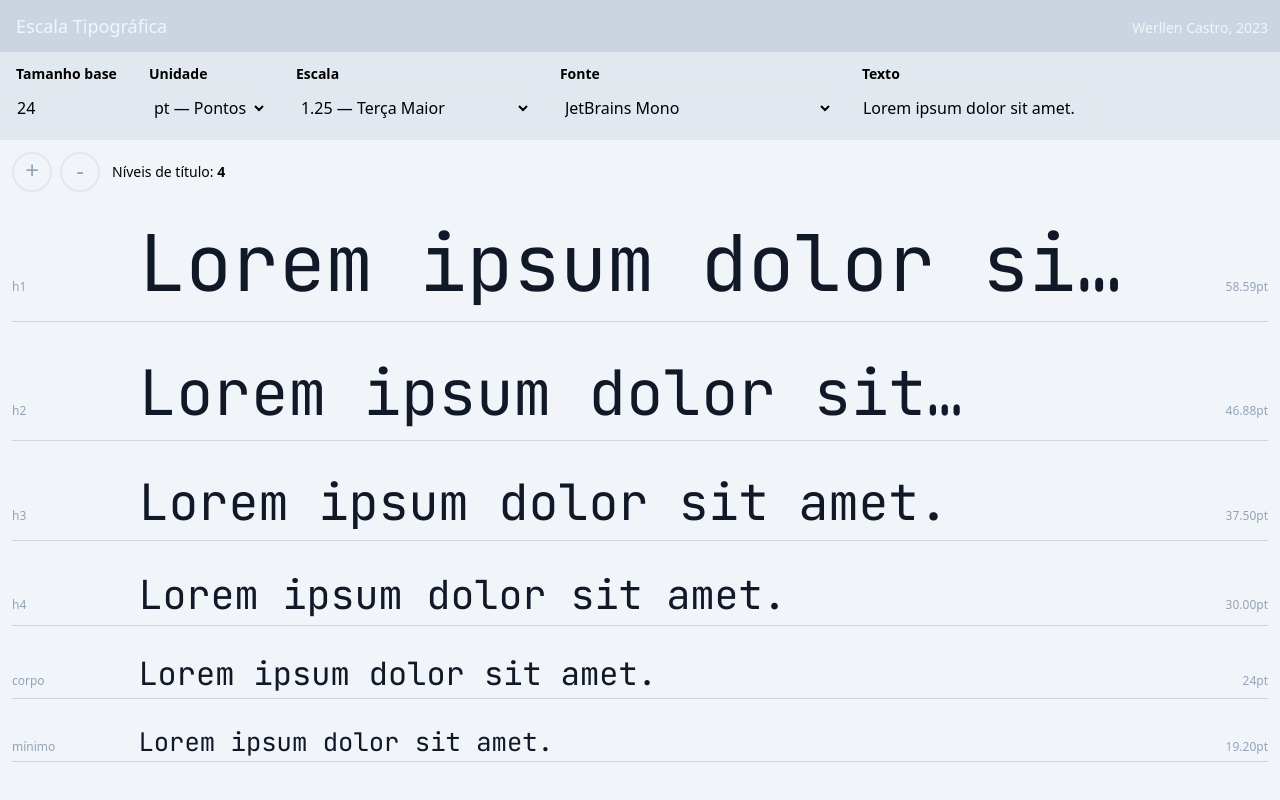
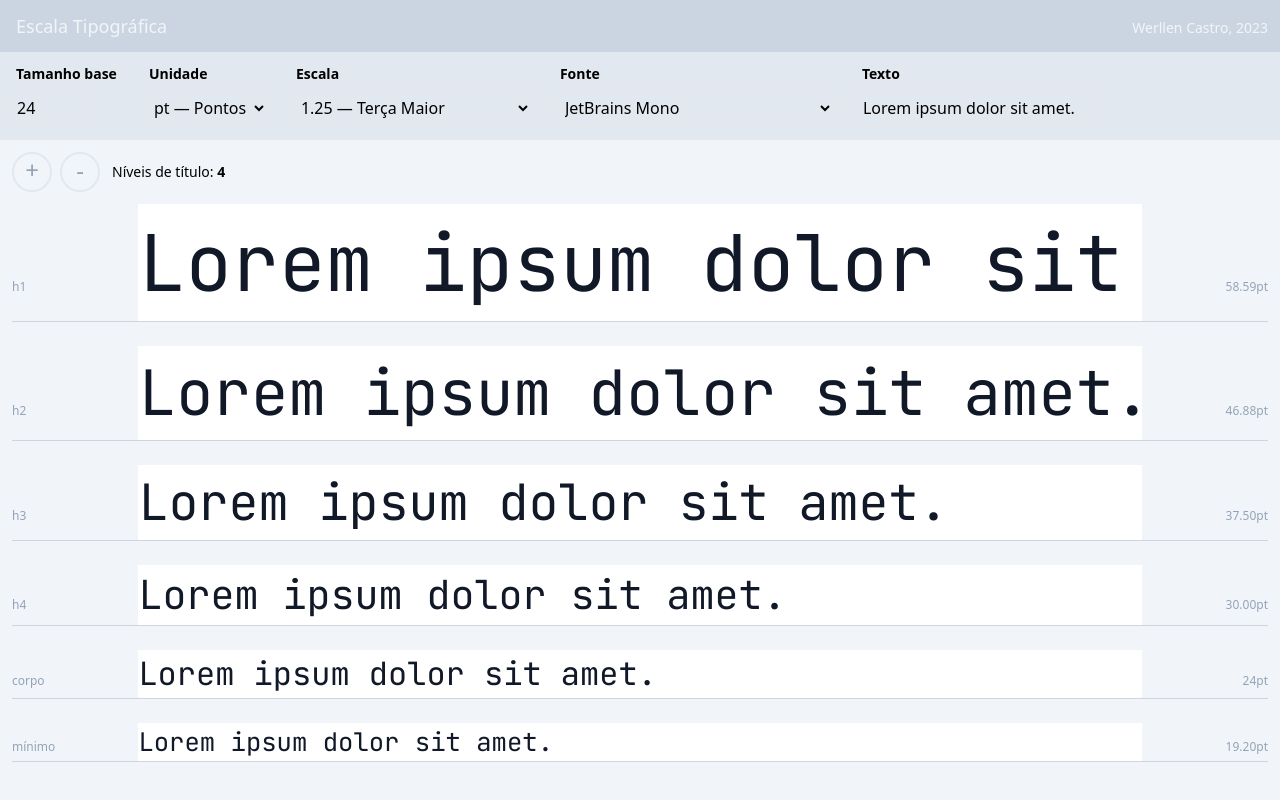
Before and after one commit to werls/typescale, a SvelteKit app: page / in a window 1280 px wide. Built offline with nearby package versions, Linux system fonts and the light colour scheme.

Commit message:
change inputText div to input

```diff
--- a/src/components/LineOfType.svelte
+++ b/src/components/LineOfType.svelte
@@ -2,6 +2,7 @@
   import { unit } from '../stores.js';
   import { font } from '../stores.js';
   import { onMount } from 'svelte';
+  import { inputText } from '../stores.js';
 
   export let item;
 
@@ -16,10 +17,12 @@
   <div class="grid grid-cols-10 items-baseline gap-2">
     <div class="text-xs col-span-1">{item.type}</div>
     <!-- <div style="font-size:{fontSize}" class="text-scale text-gray-900 line-clamp-1 col-span-8 transition-all duration-500"> -->
-    <div style="font-size:{fontSize}; font-family:{$font}" class="text-scale text-gray-900 line-clamp-1 col-span-8 transition-all duration-500">
-      <slot />
+    <!-- <div style="font-size:{fontSize}; font-family:{$font}" class="text-scale text-gray-900 line-clamp-1 col-span-8 transition-all duration-500"> -->
+    <input bind:value={$inputText} type="text" style="font-size:{fontSize}; font-family:{$font}" class="text-scale text-gray-900 line-clamp-1 col-span-8 transition-all duration-500"/>
+      <!-- <slot /> -->
+    <!-- </div> -->
+    <div class="text-xs col-span-1 justify-self-end">{fontSize}</div>
     </div>
-    <div class="text-xs col-span-1 justify-self-end">{fontSize}</div>
-  </div>
+  <!-- </input> -->
   <hr class="border-gray-300" />
 </div>
```
